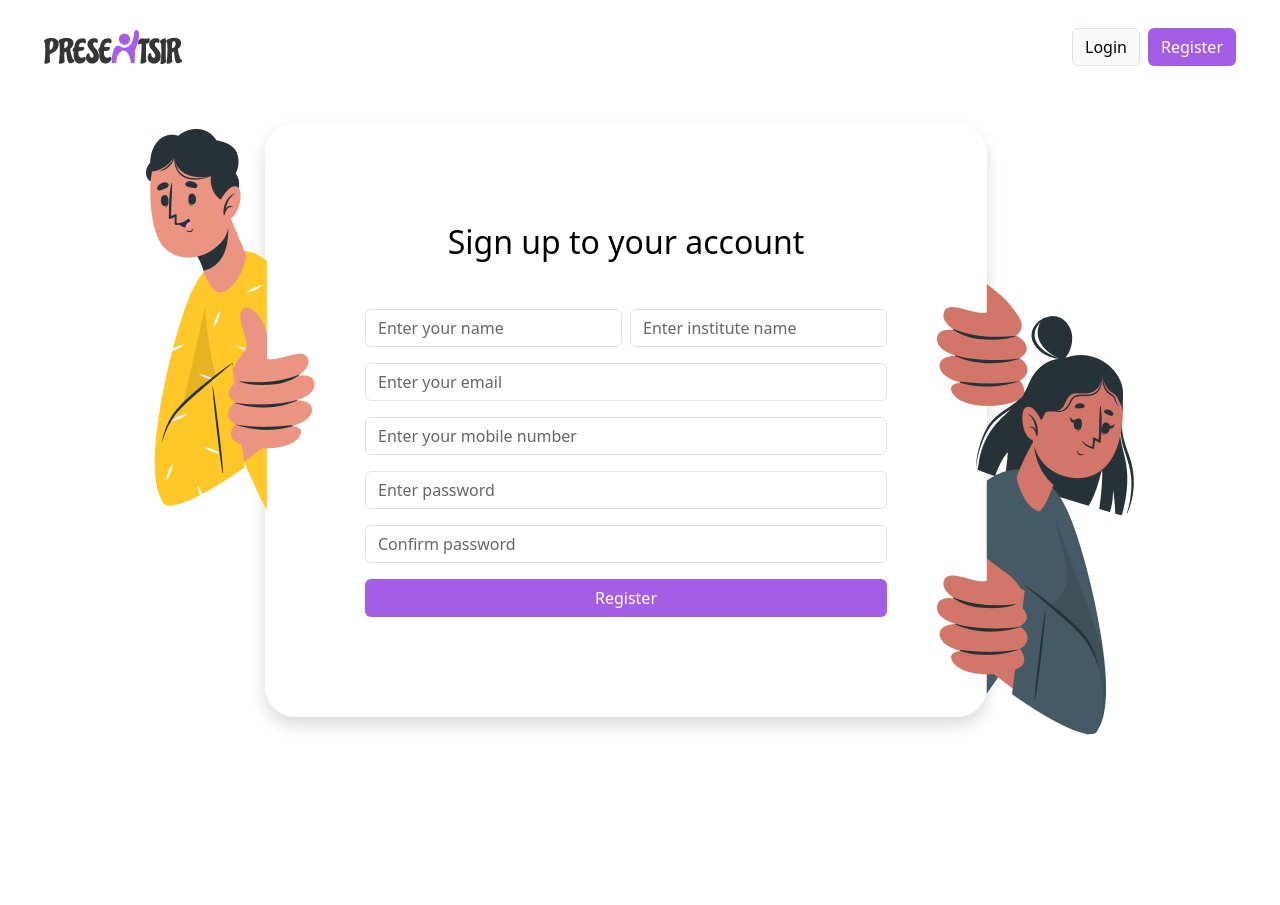
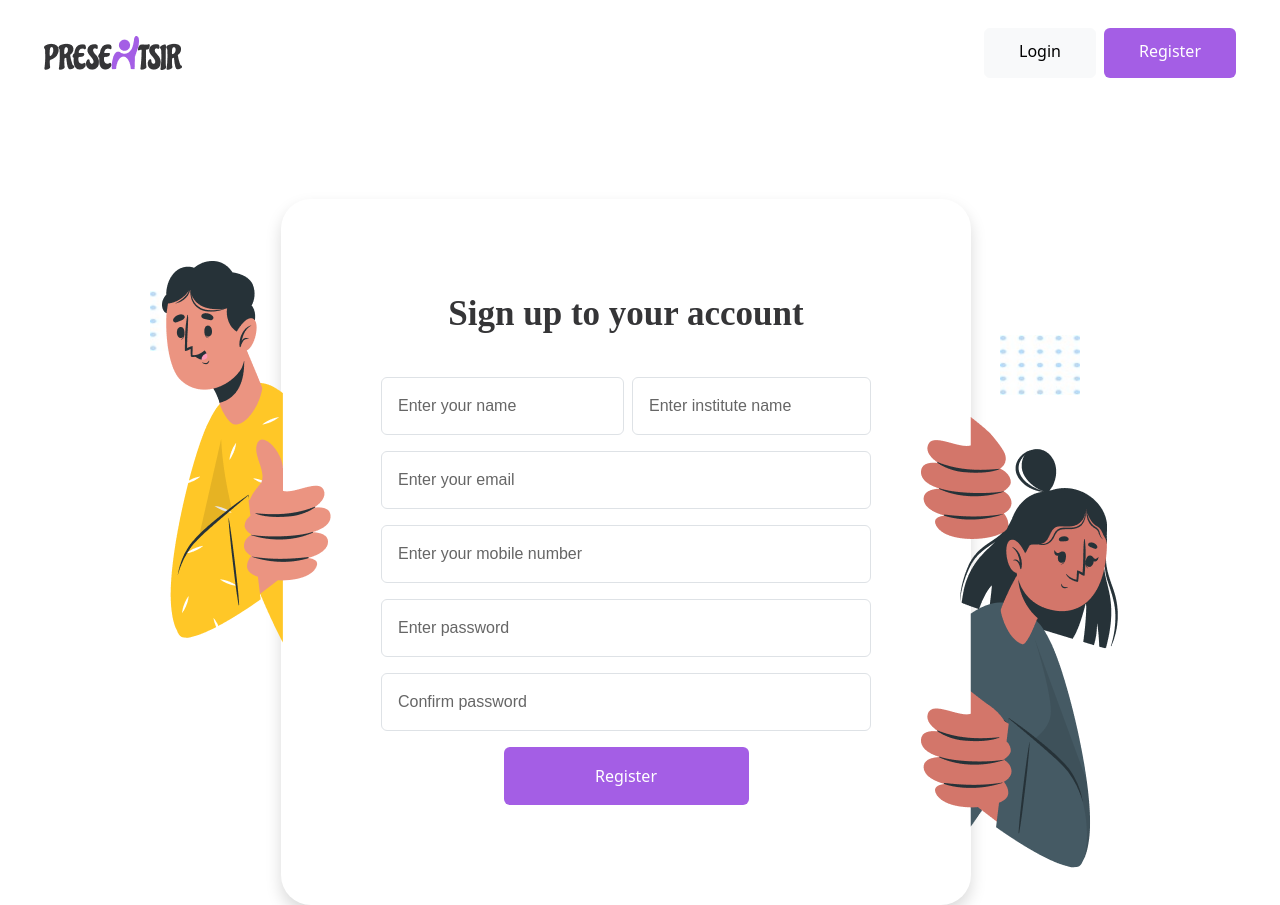
Before and after one commit to Mohanavenkatesh/Attendance-app, a React (Create React App) app: page /register in a window 1280 px wide. Before the commit the page ends 840 px from the top, so only its background shows below. Built offline with nearby package versions, Linux system fonts and the light colour scheme.

Commit message:
fixing bugs

```diff
--- a/src/components/Login.jsx
+++ b/src/components/Login.jsx
@@ -109,7 +109,7 @@ const Login = ({ setIsAuthenticated }) => {
             setTimeout(() => {
                 setModal({ show: false, message: '' });
                 navigate('/dashboard');
-            }, 2000);
+            }, 0.1000);
         } catch (err) {
             console.error(err);
             setError('Invalid email or password');
@@ -135,12 +135,6 @@ const Login = ({ setIsAuthenticated }) => {
                 </div>
             </nav>
 
-            {/* Vector Image */}
-            {/* <div className='vector'>
-               <div className="d-flex justify-content-center m-lg-5" >
-                <img src={Vector} alt="Vector" className="Vector" style={{ width: '80px', height: '60px' }} />
-                </div>
-              </div> */}
 
             <div className='d-flex align-items-center justify-content-center flex-grow-1 '>
                 <div className='vector1'>
--- a/src/components/Register.jsx
+++ b/src/components/Register.jsx
@@ -7,6 +7,7 @@ import Logo from '../img/logo.png'; // ILogo
 import person1 from '../img/character-1.png'; // Person 1
 import person2 from '../img/character-2.png'; // Person 2
 import '../css/Register.css'; // Import the Login.css file
+import Vector from '../img/Vector.png';
 
 const Register = () => {
   const [formData, setFormData] = useState({
@@ -135,28 +136,43 @@ const Register = () => {
   };
 
   return (
+
     <div className="register-container d-flex flex-column align-items-center justify-content-center vh-100 position-relative">
       {/* Navbar */}
       <nav className="navbar w-100 px-4 position-absolute top-0 start-0 d-flex justify-content-between">
        <img src={Logo} alt="" />
         <div>
-          <Link to='/Login'><button className="btn btn-light border me-2">Login</button></Link>
-          <Link to='/Register'><button className="btn button-color">Register</button></Link>
+          <Link to='/Login'><button className="btn btn-light me-2" style={{  padding: '10px 34px 14px 34px'}}>Login</button></Link>
+          <Link to='/Register'><button className="btn button-color" style={{  padding: '10px 34px 14px 34px'}}>Register</button></Link>
         </div>
       </nav>
 
-      <div className="register-card position-relative d-flex align-items-center justify-content-center" >
+              {/* Vector Image */}
+                     <div className="d-flex justify-content-start align-items-start m-lg-5" >
+                             <div className='vector'>
+                             <img src={Vector} alt="Vector" className="Vector" style={{ width: '80px', height: '60px' }} />
+                             </div>
+                           </div>
+
+                           {/* Vector Image */}
+                     <div className="d-flex justify-content-start align-items-start m-lg-5" >
+                             <div className='vector1'>
+                             <img src={Vector} alt="Vector" className="Vector" style={{ width: '80px', height: '60px' }} />
+                             </div>
+                           </div>
+
+      <div className="register-card position-relative d-flex align-items-center justify-content-center mb-5" >
         <div className="hands-left position-absolute"></div>
         <div className="hands-right position-absolute"></div>
          <img src={person1} className='person1' alt="" />
         <div className=" shadow text-center w-100 maincard">
-          <h2 className="mb-5">Sign up to your account</h2>
+          <h2 className="sign mb-5">Sign up to your account</h2>
           <form onSubmit={handleSubmit}>
             <div className="mb-3 d-flex">
-              <div className="w-50 me-2">
+              <div className="name w-50 me-2 ">
                 <input
                   type="text"
-                  className={`form-control ${nameError ? 'is-invalid' : ''}`}
+                  className={`form-control ${nameError ? 'is-invalid' : ''}p-3`}
                   placeholder="Enter your name"
                   name="name"
                   value={formData.name}
@@ -164,10 +180,10 @@ const Register = () => {
                 />
                 {nameError && <div className="invalid-feedback">{nameError}</div>}
               </div>
-              <div className="w-50">
+              <div className="name h-75" >
                 <input
                   type="text"
-                  className={`form-control ${instituteNameError ? 'is-invalid' : ''}`}
+                  className={`form-control ${instituteNameError ? 'is-invalid' : ''}p-3`}
                   placeholder="Enter institute name"
                   name="instituteName"
                   value={formData.instituteName}
@@ -176,10 +192,10 @@ const Register = () => {
                 {instituteNameError && <div className="invalid-feedback">{instituteNameError}</div>}
               </div>
             </div>
-            <div className="mb-3">
+            <div className="name mb-3 " >
               <input
                 type="email"
-                className={`form-control ${emailError ? 'is-invalid' : ''}`}
+                className={`form-control ${emailError ? 'is-invalid' : ''}p-3`}
                 placeholder="Enter your email"
                 name="email"
                 value={formData.email}
@@ -187,10 +203,10 @@ const Register = () => {
               />
               {emailError && <div className="invalid-feedback">{emailError}</div>}
             </div>
-            <div className="mb-3">
+            <div className="name mb-3">
               <input
                 type="text"
-                className={`form-control ${mobileNumberError ? 'is-invalid' : ''}`}
+                className={`form-control ${mobileNumberError ? 'is-invalid' : ''}p-3`}
                 placeholder="Enter your mobile number"
                 name="mobileNumber"
                 value={formData.mobileNumber}
@@ -198,10 +214,10 @@ const Register = () => {
               />
               {mobileNumberError && <div className="invalid-feedback">{mobileNumberError}</div>}
             </div>
-            <div className="mb-3">
+            <div className="name mb-3">
               <input
                 type="password"
-                className={`form-control ${passwordError ? 'is-invalid' : ''}`}
+                className={`form-control ${passwordError ? 'is-invalid' : ''}p-3`}
                 placeholder="Enter password"
                 name="password"
                 value={formData.password}
@@ -209,10 +225,10 @@ const Register = () => {
               />
               {passwordError && <div className="invalid-feedback">{passwordError}</div>}
             </div>
-            <div className="mb-3">
+            <div className="name mb-3">
               <input
                 type="password"
-                className={`form-control ${confirmPasswordError ? 'is-invalid' : ''}`}
+                className={`form-control ${confirmPasswordError ? 'is-invalid' : ''}p-3`}
                 placeholder="Confirm password"
                 name="confirmPassword"
                 value={formData.confirmPassword}
@@ -220,7 +236,7 @@ const Register = () => {
               />
               {confirmPasswordError && <div className="invalid-feedback">{confirmPasswordError}</div>}
             </div>
-            <button type="submit" className="btn button-color w-100" disabled={loading}>
+            <button type="submit" className="btn button-color w-50 p-3" disabled={loading}>
               {loading ? <span className="spinner-border spinner-border-sm" role="status" aria-hidden="true"></span> : 'Register'}
             </button>
           </form>
@@ -228,8 +244,16 @@ const Register = () => {
          <img src={person2} className='person2' alt="" />
       </div>
 
+
+
       {/* Modal component */}
       <Modal show={modal.show} message={modal.message} />
+      {/* Vector Image */}
+      {/* <div className="d-flex justify-content-end align-items-end m-lg-5" >
+          <div className='vector1'>
+            <img src={Vector} alt="Vector" className="Vector" style={{ width: '50px', height: '40px' }} />
+          </div>
+          </div> */}
     </div>
   );
 };
--- a/src/css/Register.css
+++ b/src/css/Register.css
@@ -1,8 +1,9 @@
+
 .maincard{
   padding: 100px;
   border-radius: 30px;
   z-index: 1;
-  width: ;
+  /* width: ; */
 }
 
 .person1{
@@ -19,3 +20,30 @@
     z-index: 2;
 
 }
+.vector{
+    position: relative;
+    top: 400px;
+  left: 400px;
+    z-index: 2;
+}
+.vector1{
+  position: relative;
+  top: 200px;
+  left: -450px;
+  z-index: 2;
+
+}
+.name{
+  font-family: "DM Sans",sans-serif;
+  font-weight: 400;
+  size: 14px;
+  line-height: 26px;
+  align-items: center;
+}
+.sign{
+  font-family: "Merriweather",serif;
+  font-weight: 700;
+  font-size: 35px;
+  color: #353537;
+  line-height: 30px;
+}
```
